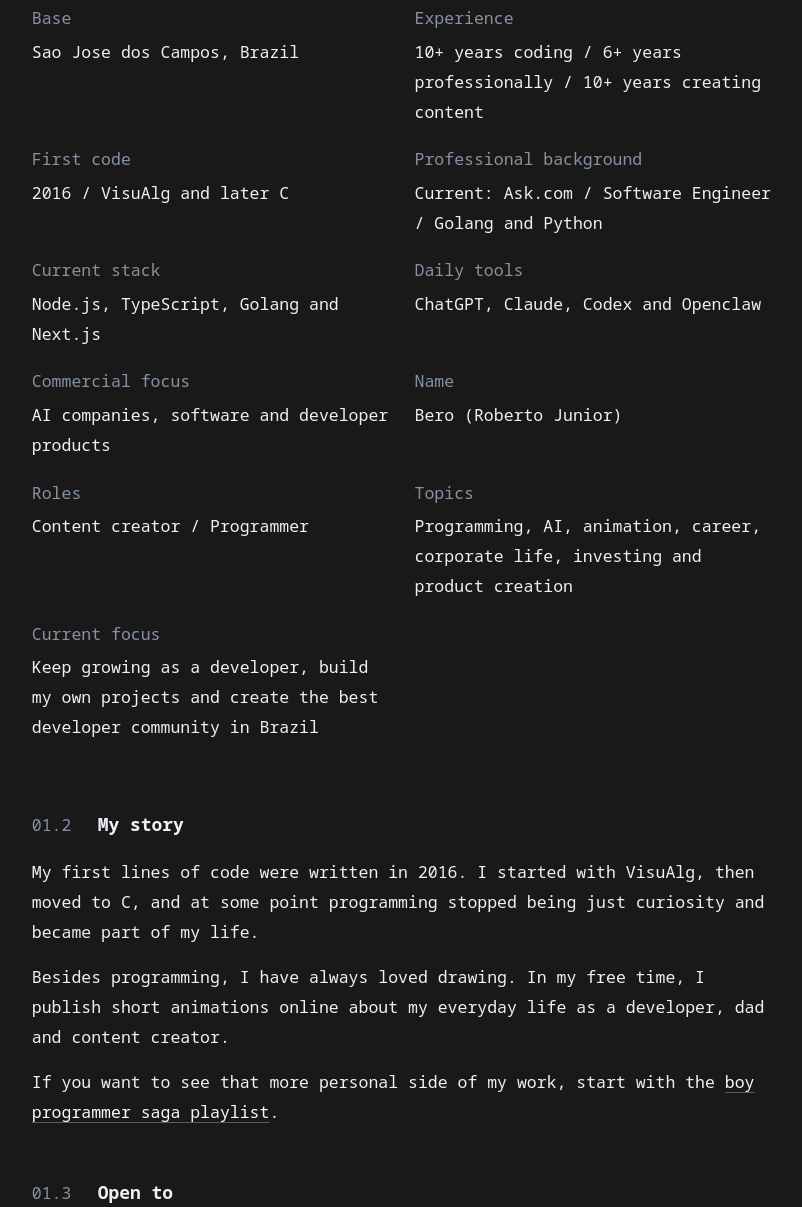
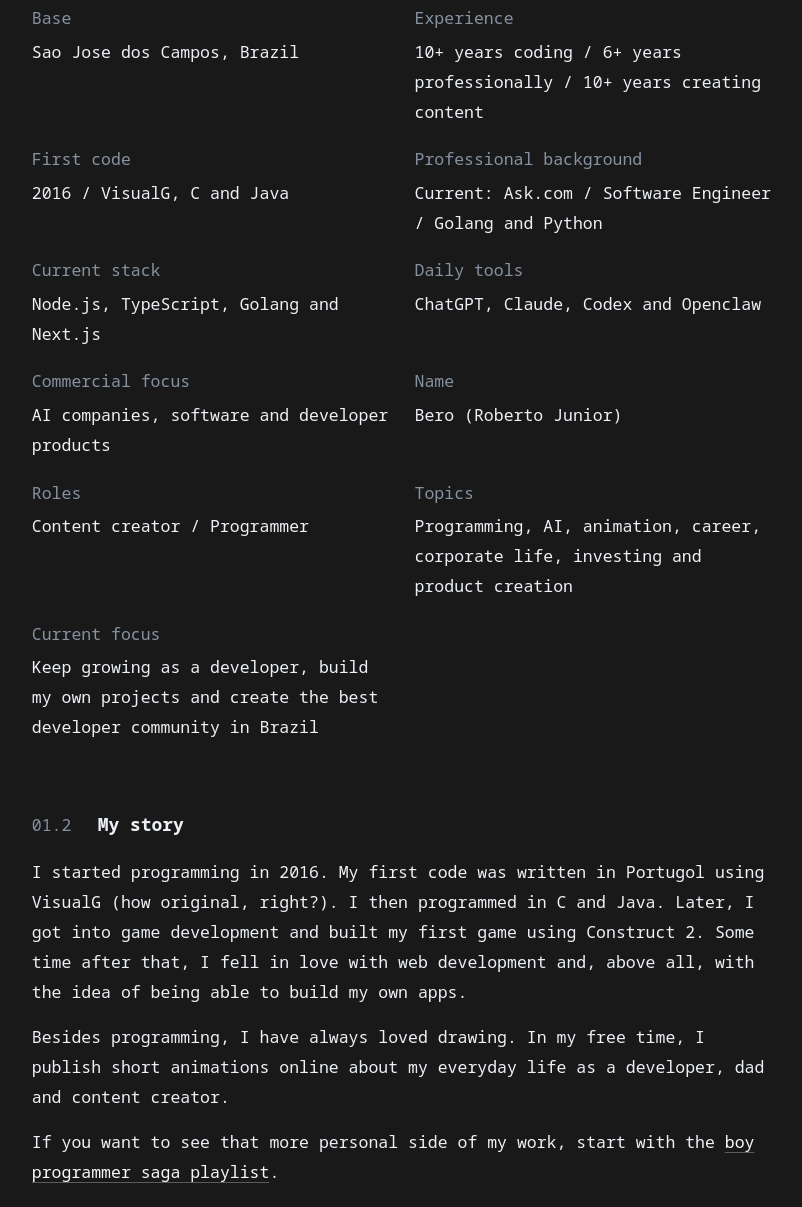
Before and after one commit to meunomeebero/mypage, a plain HTML site: page en/about.html in a window 1280 px wide. Shown: the part 783-1990 px from the top of the page, without its empty margins (375-1177 px from the left). Drawn offline with Linux system fonts and the light colour scheme; a web font is replaced by a local one.

Commit message:
Update about story copy

```diff
--- a/en/about.html
+++ b/en/about.html
@@ -152,7 +152,7 @@
             </div>
             <div class="fact">
               <dt>First code</dt>
-              <dd>2016 / VisuAlg and later C</dd>
+              <dd>2016 / VisualG, C and Java</dd>
             </div>
             <div class="fact">
               <dt>Professional background</dt>
@@ -195,7 +195,7 @@
             <h2 id="story-title">My story</h2>
           </div>
           <div class="body-copy">
-            <p>My first lines of code were written in 2016. I started with VisuAlg, then moved to C, and at some point programming stopped being just curiosity and became part of my life.</p>
+            <p>I started programming in 2016. My first code was written in Portugol using VisualG (how original, right?). I then programmed in C and Java. Later, I got into game development and built my first game using Construct 2. Some time after that, I fell in love with web development and, above all, with the idea of being able to build my own apps.</p>
             <p>Besides programming, I have always loved drawing. In my free time, I publish short animations online about my everyday life as a developer, dad and content creator.</p>
             <p>If you want to see that more personal side of my work, start with the <a href="https://youtube.com/playlist?list=PLkDeXjMag8qjM0tS5koHg3qK3o9CeryRN&amp;si=kvkhIXQ5szOwOMqC" target="_blank" rel="noopener noreferrer">boy programmer saga playlist</a>.</p>
           </div>
```
Also changed, not shown: about.html (+2 -2 lines).
